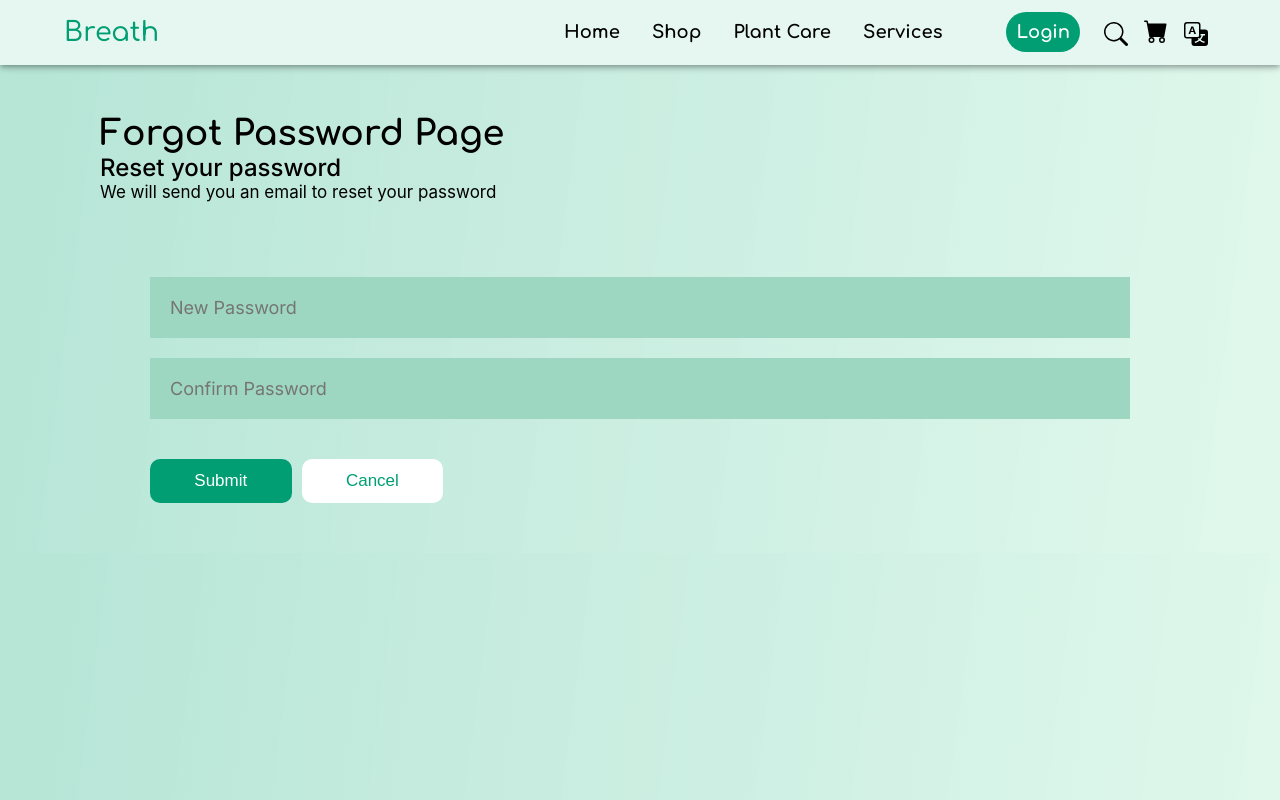
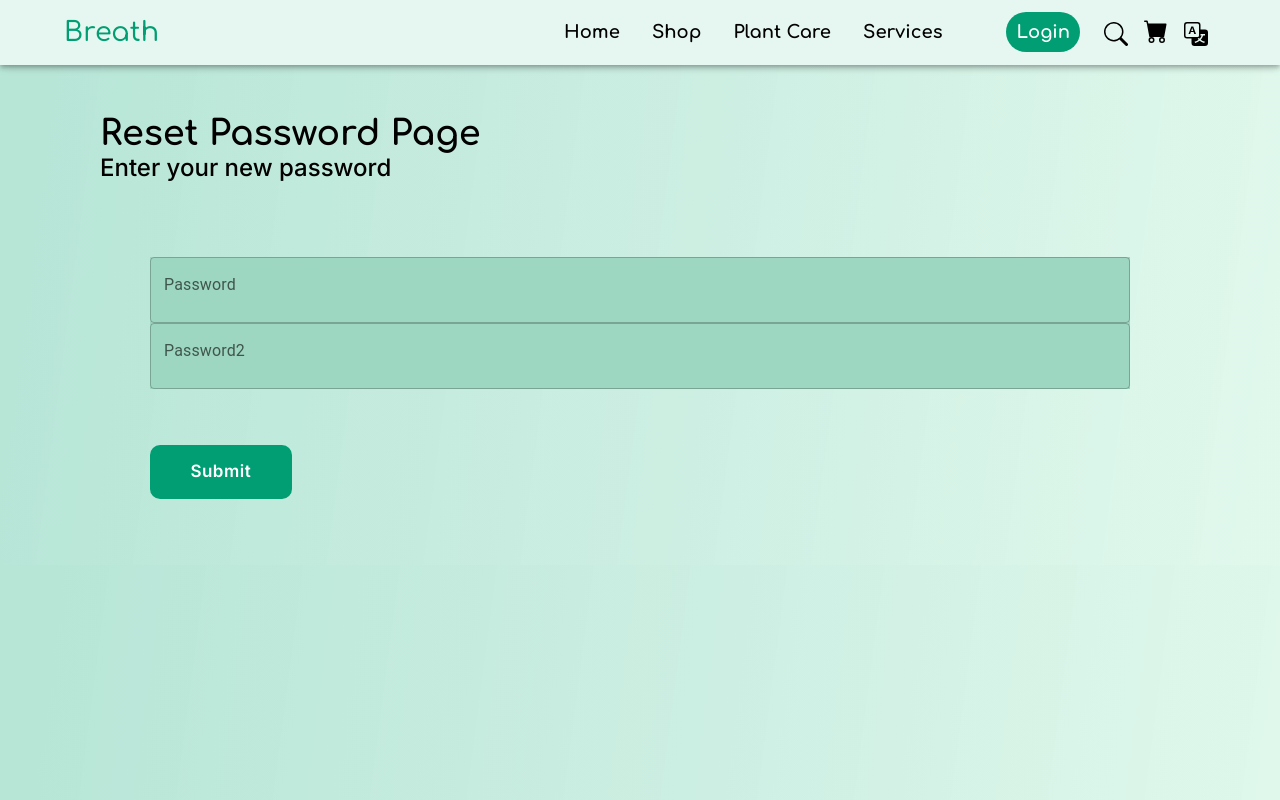
Before and after one commit to yar-24/plant-care-shop, a React (Create React App) app: page /reset-password in a window 1280 px wide. Built offline with nearby package versions, Linux system fonts and the light colour scheme.

Commit message:
skeleton

```diff
--- a/src/components/PlantCareList.js
+++ b/src/components/PlantCareList.js
@@ -1,4 +1,4 @@
-import { Container, Stack } from "@mui/material";
+import { Container, Box } from "@mui/material";
 import React from "react";
 import PlantCareItem from "./PlantCareItem";
 import { PlantCare1, PlantCare2, PlantCare3, PlantCare4 } from "../images/img";
@@ -26,7 +26,7 @@ const PlantCareList = () => {
 
   return (
     <Container fixed>
-      <Stack my={5}>
+      <Box my={5}>
         <Carousel
           additionalTransfrom={0}
           arrows
@@ -59,7 +59,7 @@ const PlantCareList = () => {
           <PlantCareItem title="Complete guide to watering" image={PlantCare3} />
           <PlantCareItem title="Complete guide to watering" image={PlantCare4} />
         </Carousel>
-      </Stack>
+      </Box>
     </Container>
   );
 };
--- a/src/components/Product.js
+++ b/src/components/Product.js
@@ -1,26 +1,54 @@
-import React from "react";
+import React, { useEffect, useState } from "react";
+import { useDispatch } from "react-redux";
+import Swal from "sweetalert2";
+import { getProducts } from "../redux/features/products/productSlice";
 import CardItem from "./CardItem";
 import Filter from "./Filter";
+import SkeletonCardItem from "./kecil/SkeletonCardItem";
 
 const Product = () => {
+  const [products, setproducts] = useState([]);
+  const [isLoading, setIsLoading] = useState(false);
+
+  const dispatch = useDispatch();
+
+  useEffect(() => {
+    dispatch(getProducts())
+      .then((res) => {
+        const data = res.payload.products;
+        setproducts(data);
+        setIsLoading(true);
+      })
+      .catch((err) => {
+        Swal.fire({
+          icon: 'error',
+          title: 'Oops...',
+          text: 'Something went wrong!',
+          footer: err
+        })
+      });
+  }, [dispatch]);
 
   return (
     <>
       <h2 className="title-product">All Product</h2>
       <div className="shop">
         <Filter />
-                <div className="product">
-                    <CardItem />
-                    <CardItem />
-                    <CardItem />
-                    <CardItem />
-                    <CardItem />
-                    <CardItem />
-                    <CardItem />
+        {products.map((product, index) => (
+          <div className="product" key={index}>
+            {isLoading ? (
+              <CardItem
+                nameProduct={product.namePlant}
+                imgProduct={`${product.idImageProduct}`}
+                priceProduct={product.price}
+              />
+            ) : (
+              <SkeletonCardItem />
+            )}
           </div>
+        ))}
       </div>
     </>
-
   );
 };
 export default Product;
--- a/src/components/kecil/LoadingBtn.js
+++ b/src/components/kecil/LoadingBtn.js
@@ -8,7 +8,7 @@ const Custom = styled(LoadingButton)`
   box-shadow: none;
   text-transform: none;
   margin: 16px 0;
-  padding: 5px 32px;
+  padding: 5px 5px;
   font-weight: 600;
   font-family: ${fonts.inter};
   &:hover {
--- /dev/null
+++ b/src/components/kecil/SkeletonCardItem.js
@@ -0,0 +1,19 @@
+import { Box, Skeleton, Stack } from "@mui/material";
+import React from "react";
+
+const SkeletonCardItem = () => {
+  return (
+    <Stack spacing={1}>
+      <Skeleton variant="rectangular" animation="wave"  width={210} height={225} />
+      <Box>
+        <Skeleton variant="text" animation="wave"  width="80%" />
+        <Skeleton variant="text" animation="wave"  width="50%" />
+      </Box>
+      <Box sx={{display: "block"}} >
+        <Skeleton variant="rectangular" animation="wave"  height={30}  />
+      </Box>
+    </Stack>
+  );
+};
+
+export default SkeletonCardItem;
--- a/src/pages/ForgotPassword.js
+++ b/src/pages/ForgotPassword.js
@@ -4,6 +4,8 @@ import { Link } from "react-router-dom";
 import { toast } from "react-toastify";
 import styled from "styled-components";
 import { axiosInstance } from "../utils";
+import LoadingBtn from "../components/kecil/LoadingBtn";
+import { useSelector } from "react-redux";
 
 const Forpas = styled.div`
   font-size: 13px;
@@ -22,6 +24,7 @@ const ForgotPassword = () => {
   });
 
   const { email } = formData;
+  const { isLoading } = useSelector((state) => state.auth);
 
   const onChange = (e) => {
     setFormData((prevState) => ({
@@ -38,9 +41,10 @@ const ForgotPassword = () => {
     };
 
     if (!email) {
-            toast.warning("Please input email!!")
+      toast.warning("Please input email!!");
     } else {
-          axiosInstance.post("/users/forgotPassword", userData)
+      axiosInstance
+        .post("/users/forgot-password", userData)
         .then((res) => {
           const pesan = res.data.message;
           if (pesan === "Email tidak ditemukan") {
@@ -50,7 +54,7 @@ const ForgotPassword = () => {
           }
         })
         .catch((err) => {
-              console.log("err");
+          toast.error(err);
         });
     }
   };
@@ -72,12 +76,10 @@ const ForgotPassword = () => {
             onChange={onChange}
           />
         </Forpas>
-        <button type="submit">Submit</button>
-        <button type="button" className="button2">
-                <Link to="/login" style={{ color: '#009e72' }}>
+        <LoadingBtn className="button" label="Submit" loading={isLoading} />
+        <Link className="button2" to="/login">
           Cancel
         </Link>
-        </button>
       </form>
     </div>
   );
--- a/src/pages/Register.js
+++ b/src/pages/Register.js
@@ -1,10 +1,12 @@
-import React, { useState } from "react";
-import { useDispatch } from "react-redux"
+import React, { useEffect, useState } from "react";
+import { useDispatch, useSelector } from "react-redux"
 import styled from "styled-components";
-import { Link } from "react-router-dom";
-import { register } from "../redux/features/auth/authSlice";
+import { Link, useNavigate } from "react-router-dom";
+import { register, reset } from "../redux/features/auth/authSlice";
 import { TextField } from "@mui/material";
 import { toast } from "react-toastify";
+import Swal from "sweetalert2";
+import LoadingBtn from "../components/kecil/LoadingBtn";
 
 const Regis = styled.div`
   font-size: 13px;
@@ -32,8 +34,10 @@ const Register = () => {
   });
 
   const dispatch = useDispatch();
+  const navigate = useNavigate();
 
   const { firstname, lastname, email, password } = formData;
+  const { user, isLoading, isError, isSuccess, message } = useSelector((state) => state.auth);
 
   const onChange = (e) => {
     setFormData((prevState) => ({
@@ -58,6 +62,24 @@ const Register = () => {
       dispatch(register(userData))
     }
   };
+
+  useEffect(() => {
+    if (isError) {
+      toast.error("Email already exists");
+    }
+
+    if (isSuccess || user) {
+      Swal.fire({
+        position: "center",
+        icon: "success",
+        title: "Login Berhasil!",
+        showConfirmButton: false,
+        timer: 1500,
+      });
+      navigate("/");
+    }
+    dispatch(reset());
+  }, [user, isError, isSuccess, message, navigate, dispatch]);
 
   return (
     <div className="input-register">
@@ -102,7 +124,7 @@ const Register = () => {
             onChange={onChange}
           />
         </Regis>
-        <button type="submit">Create</button>
+        <LoadingBtn label="Create" loading={isLoading} />
       </form>
       <p>
         Returning customer?{" "}
--- a/src/pages/ResetPassword.js
+++ b/src/pages/ResetPassword.js
@@ -1,6 +1,12 @@
-import React from "react";
+import React, { useState } from "react";
 import styled from "styled-components";
-import { Link } from "react-router-dom";
+import { useLocation, useNavigate } from "react-router-dom";
+import { useSelector } from "react-redux";
+import { axiosInstance } from "../utils";
+import Swal from "sweetalert2";
+import { toast } from "react-toastify";
+import { TextField } from "@mui/material";
+import LoadingBtn from "../components/kecil/LoadingBtn";
 
 const Forpas = styled.div`
   font-size: 13px;
@@ -10,30 +16,86 @@ const Forpas = styled.div`
   @media (max-width: 725px) {
     margin: 30px auto;
     padding-right: 50px;
-
   }
 `;
 
-const ForgotPassword = () => {
+const ResetPassword = () => {
+  const [formData, setFormData] = useState({
+    password: "",
+    password2: "",
+  });
+
+  const { password, password2 } = formData;
+
+  const search = useLocation().search;
+  const token = new URLSearchParams(search).get("token");
+
+  const navigate = useNavigate();
+  const { isLoading } = useSelector((state) => state.auth);
+
+  const onChange = (e) => {
+    setFormData((prevState) => ({
+      ...prevState,
+      [e.target.name]: e.target.value,
+    }));
+  };
+
+  const onSubmit = (e) => {
+    e.preventDefault();
+
+    if (password !== password2 || password2 !== password) {
+      toast.error("Password no same");
+    } else {
+      const userData = {
+        password,
+      };
+      axiosInstance
+        .post("users/reset-password?token=" + token, userData)
+        .then((res) => {
+          Swal.fire({
+            position: "center",
+            icon: "success",
+            title: "Your password has been saved",
+            showConfirmButton: false,
+            timer: 1500,
+          });
+          navigate("/");
+        })
+        .catch((err) => {
+          toast.error(err);
+        });
+    }
+  };
+
   return (
-        <div className='forgot-password'>
-            <form>
-                <h2>Forgot Password Page</h2>
-                <h3>Reset your password</h3>
-                <p>We will send you an email to reset your password</p>
+    <div className="forgot-password">
+      <form onSubmit={onSubmit}>
+        <h2>Reset Password Page</h2>
+        <h3>Enter your new password</h3>
         <Forpas>
-                    <input id="demo-helper-text-misaligned-no-helper" color="success" type="newPassword" label="New-Password" placeholder="New Password" style={{ marginBottom: '20px' }}/>
-                    <input id="demo-helper-text-misaligned-no-helper" color="success" type="confirmPassword" label="Confirm-Password" placeholder="Confirm Password" />
+          <TextField
+            id="password"
+            color="success"
+            type="password"
+            label="Password"
+            name="password"
+            value={password}
+            onChange={onChange}
+          />
+         <TextField
+            id="password2"
+            color="success"
+            type="password2"
+            label="Password2"
+            name="password2"
+            value={password2}
+            onChange={onChange}
+          />
         </Forpas>
-                <button type="button">Submit</button>
-                <button type="button" className="button2">
-                <Link to="/forgot-password" style={{ color: '#009e72' }}>
-                    Cancel
-                </Link>
-                </button>
+        <LoadingBtn label="Submit" loading={isLoading} />
       </form>
     </div>
   );
 };
 
-export default ForgotPassword;
+export default ResetPassword;
--- a/src/redux/features/products/productService.js
+++ b/src/redux/features/products/productService.js
@@ -31,7 +31,7 @@ const getProduct = async (productId, productData) => {
   };
 
   const response = await axiosInstance.get(
-    `/produts/${productId}`,
+    `/products/${productId}`,
     productData,
     config
   );
@@ -48,7 +48,7 @@ const getProducts = async () => {
   };
 
   const response = await axiosInstance.get(
-    '/produts',
+    '/products',
     config
   );
 
@@ -80,7 +80,7 @@ const deleteProduct = async (productId, token) => {
     },
   };
 
-  const response = await axiosInstance.delete(`/product/${productId}`, config);
+  const response = await axiosInstance.delete(`/products/${productId}`, config);
 
   return response.data;
 };
--- a/src/styles/style.css
+++ b/src/styles/style.css
@@ -158,18 +158,17 @@ nav ul li button:hover {
 }
 
 .forgot-password .button2 {
+  text-align: center;
   background-color: white;
   color: #009e72;
-  border: transparent;
   border-radius: 10px;
   margin-left: 10px;
-  width: 12%;
-  padding: 12px;
+  padding: 16px 4%;
   font-size: 17px;
 }
 
 .forgot-password .button2:hover {
-  color: white;
+  opacity: 0.7;
 }
 
 .input-register button:hover,
@@ -264,7 +263,6 @@ a {
 
 .shop{
   display: flex;
-
 }
 
 /* RESPONSIF */
```
Also changed, not shown: src/components/CardItem.js (+6 -6 lines), src/redux/features/products/productSlice.js (+8 -8 lines), src/utils/index.js (line endings or trailing spaces). Lines whose indentation alone changed are shown as unchanged.
